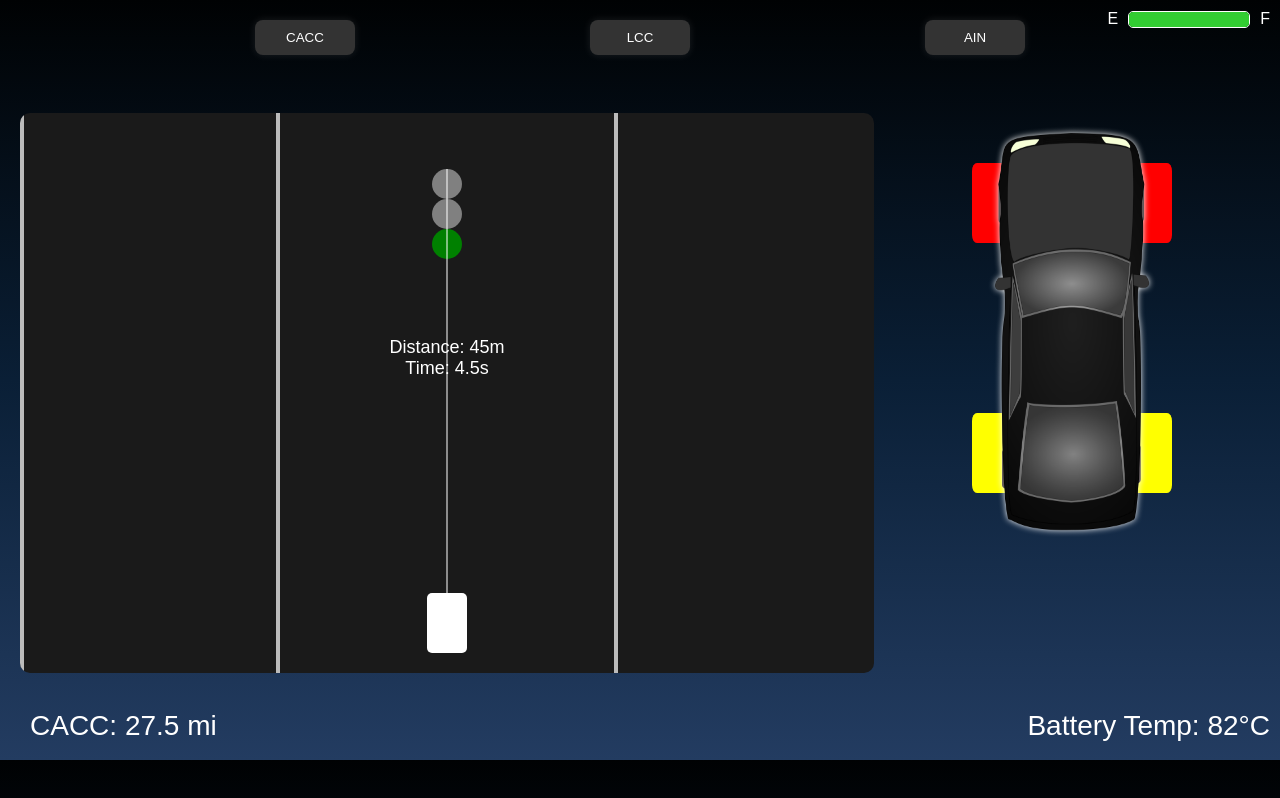
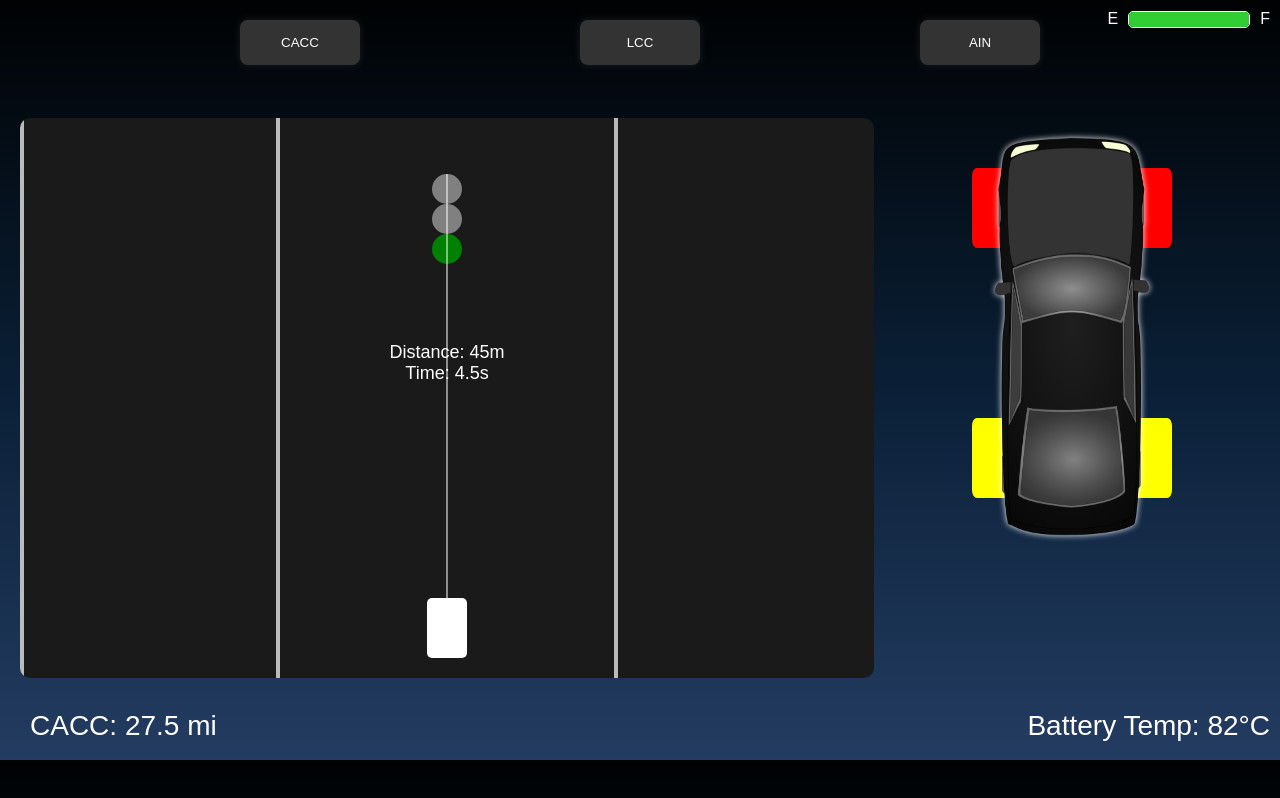
Before and after one commit to evanpreta/RaspDisplay, a plain HTML site: page output.html in a window 1280 px wide. Drawn offline with Linux system fonts and the light colour scheme.

Commit message:
Larger buttons

```diff
--- a/styles.css
+++ b/styles.css
@@ -49,17 +49,18 @@ body {
 }
 
 .indicator {
-    padding: 10px;
+    padding: 15px;
+    width: 120px;
     border-radius: 8px;
     text-align: center;
-    width: 100px;
     transition: background-color 0.3s ease;
     box-shadow: 0px 0px 8px rgba(255, 255, 255, 0.1);
-    background-color: #333; /* Original color */
+    background-color: #333;
     color: white;
     border: none;
     cursor: pointer;
 }
+
 
 .indicator:hover {
     background-color: #555; /* Slightly darker on hover */
```
